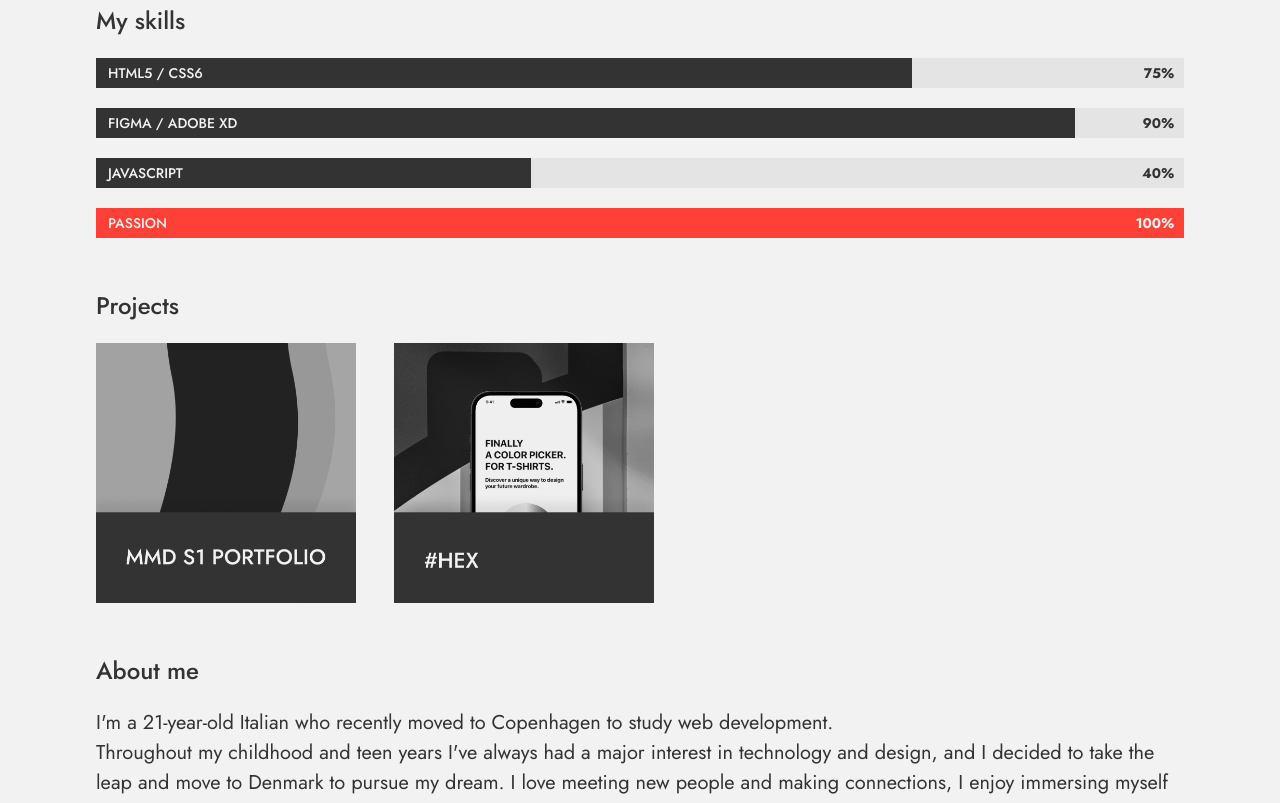
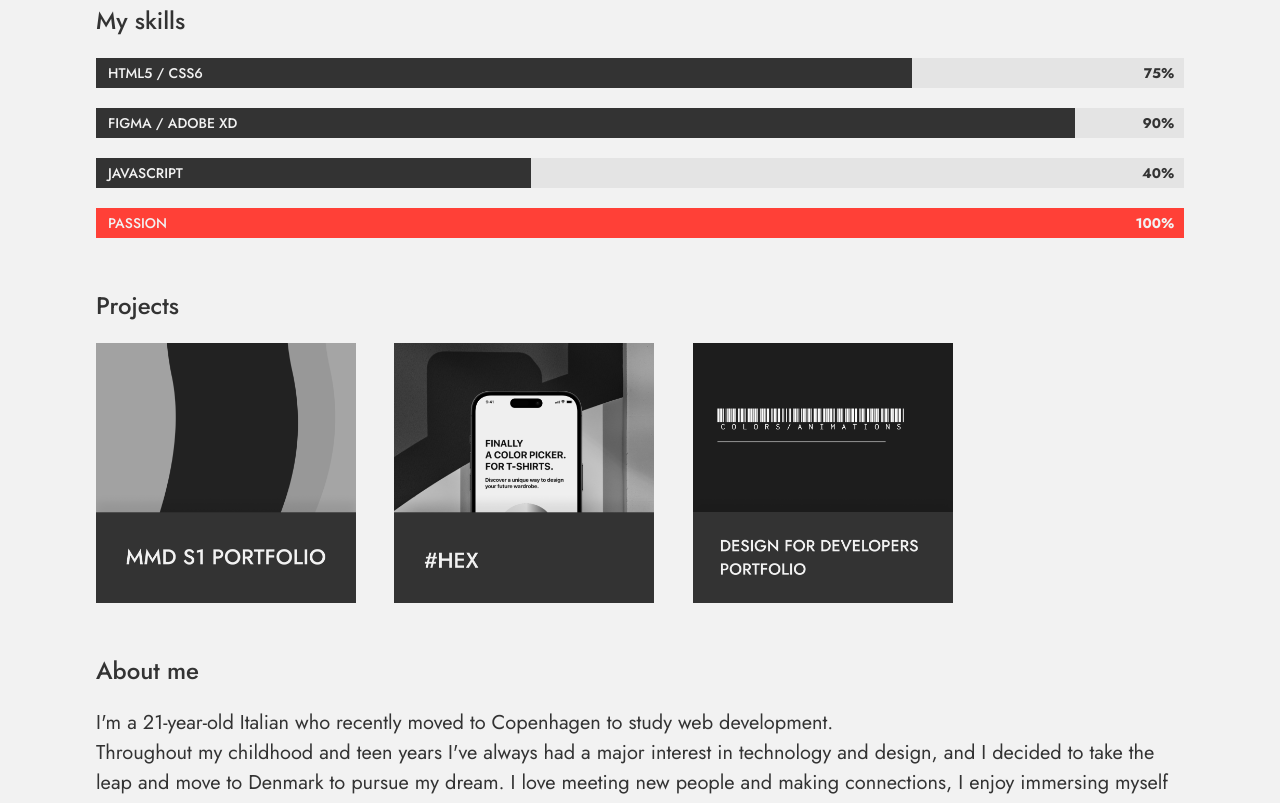
Before and after one commit to kaialiani/PPW, a plain HTML site: page index.html in a window 1280 px wide. Shown: the part 547-1350 px from the top of the page. Drawn offline with Linux system fonts and the light colour scheme.

Commit message:
changed document title

```diff
--- a/index.html
+++ b/index.html
@@ -1,7 +1,7 @@
 <!DOCTYPE html>
   <head>
     <meta charset="UTF-8" />
-    <title>My Portfolio</title>
+    <title>Kai's PPW</title>
     <link rel="stylesheet" href="style.css" />
      <link rel="shortcut icon" type="image/x-icon" href="favicon.ico">
   </head>
@@ -86,6 +86,10 @@
             <a href="hex.html">
               <div class="project1"></div>
             </a>
+
+            <a target="_blank" href="https://kaialiani.github.io/ALIANI_PORTFOLIO-13C.02.02-2/">
+              <div class="project2"></div>
+            </a>
         </div>
       </section>
 
```
